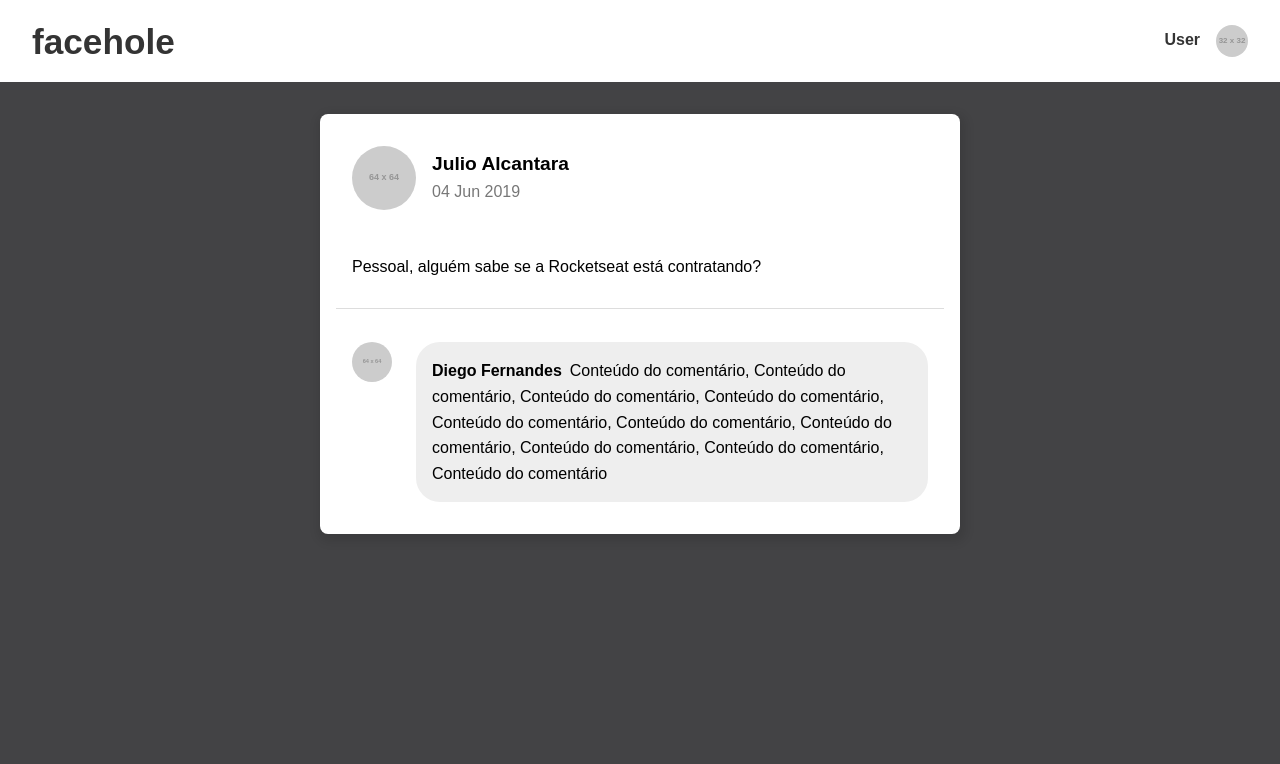
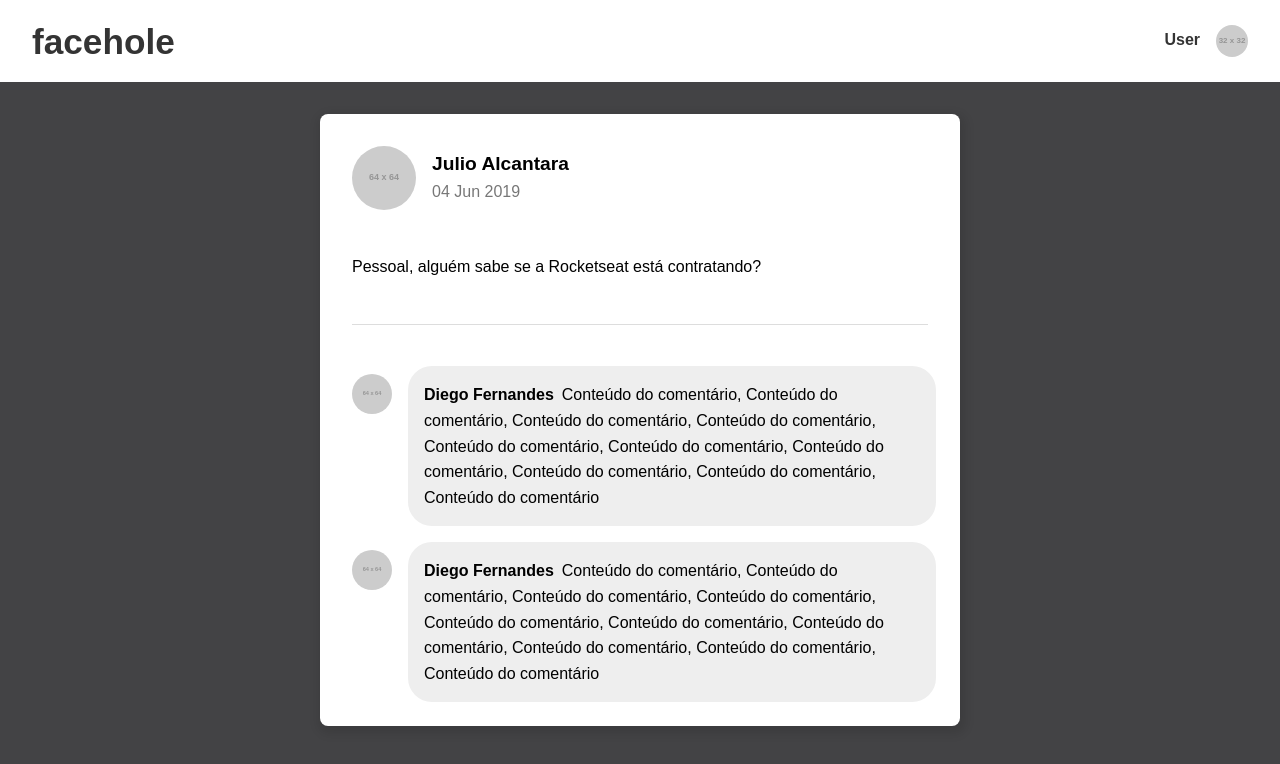
Before and after one commit to felipefa/facehole, a React app: page / in a window 1280 px wide. Shown: the top 764 px of the page. Built offline with nearby package versions, Linux system fonts and the light colour scheme; a web font is replaced by a local one.

Commit message:
Small adjustments in post list

```diff
--- a/src/components/PostList.css
+++ b/src/components/PostList.css
@@ -16,7 +16,7 @@
   height: 1px;
   border: 0;
   border-top: 1px solid #ddd;
-  margin: 1em 0;
+  margin: 2em 1em;
   padding: 0;
 }
 
@@ -75,7 +75,7 @@
   background: #eee;
   border-radius: 1.5em;
   flex-grow: 1;
-  margin: 1em;
+  margin: 0.5em;
   padding: 1em;
   line-height: 1.6;
 }
--- a/src/components/PostList.js
+++ b/src/components/PostList.js
@@ -63,6 +63,19 @@ class PostList extends Component {
                 {this.state.posts[0].comments[0].content}
               </div>
             </div>
+            <div className="comment">
+              <img
+                className="commentAvatar userAvatar"
+                src={this.state.posts[0].comments[0].author.avatar}
+                alt="User avatar"
+              />
+              <div className="commentContent">
+                <span className="commentAuthor">
+                  {this.state.posts[0].comments[0].author.name}
+                </span>
+                {this.state.posts[0].comments[0].content}
+              </div>
+            </div>
           </div>
         </div>
       </div>
```
